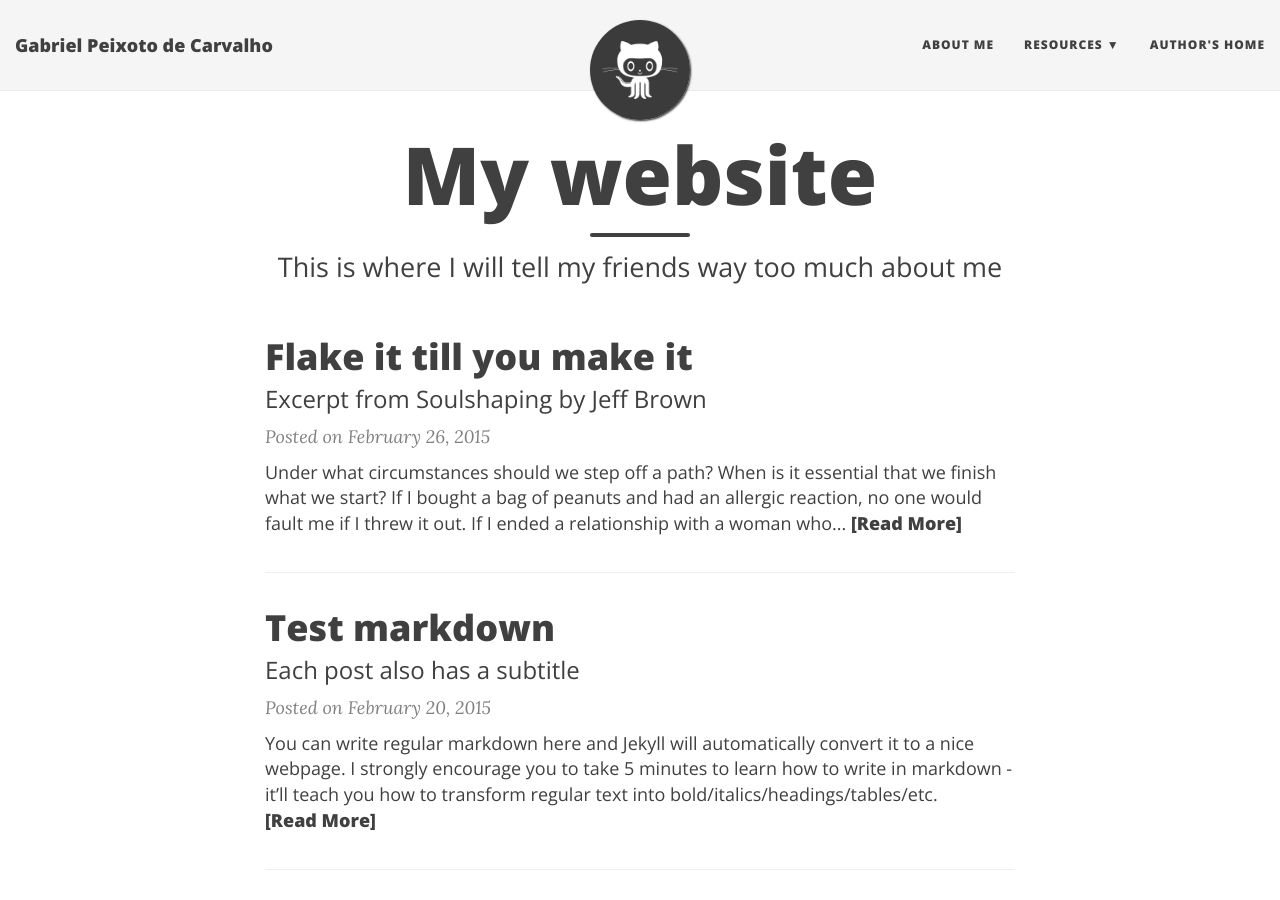
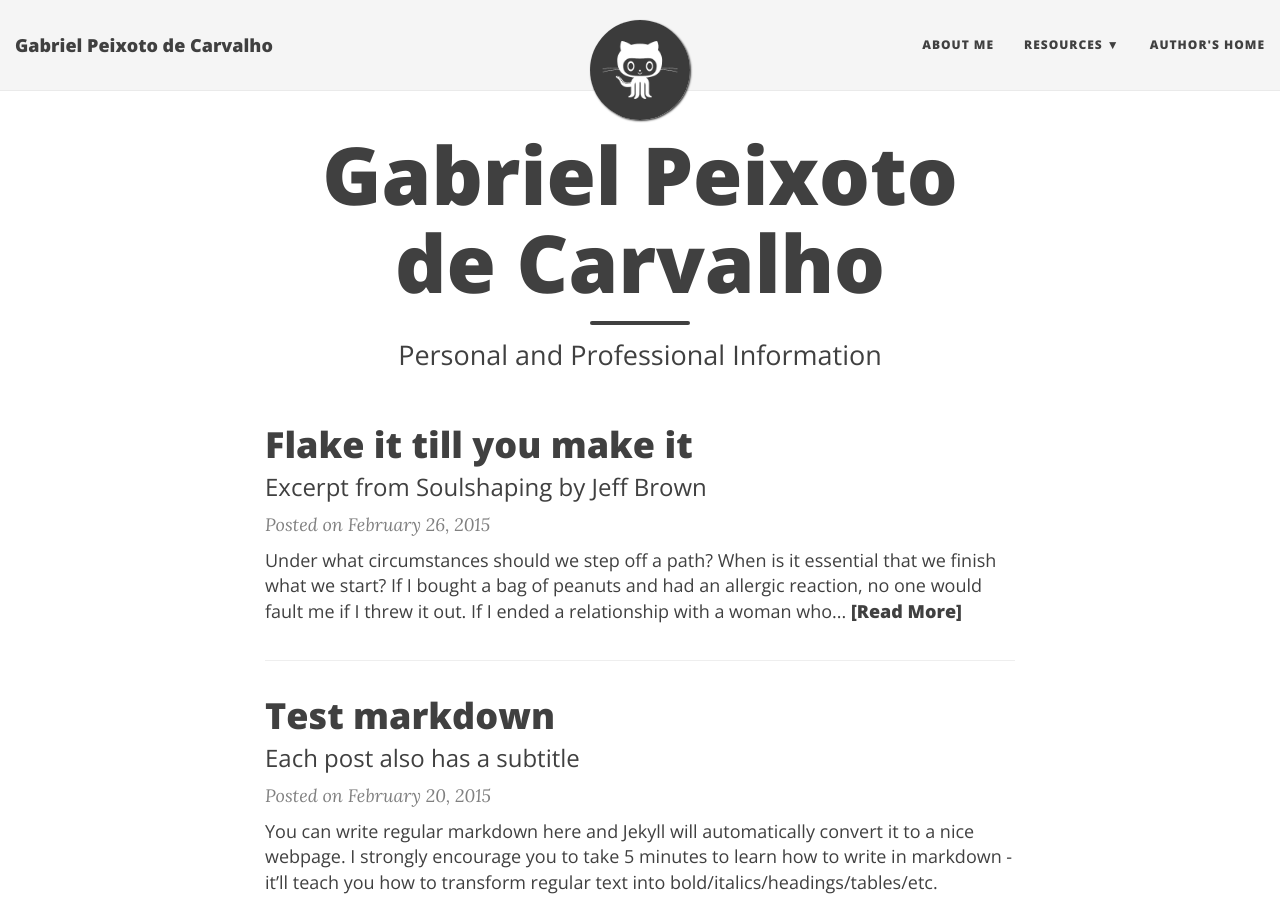
Before and after one commit to gaburiero/gaburiero.github.io, a Jekyll site: the page built from index.html, in a window 1280 px wide and 900 px high. Built offline with Jekyll 4.4.1, drawn with Linux system fonts in a browser that asks for light colours; nearby versions of some CDN libraries; the list of posts is cut into pages by our own code.

Commit message:
few change sin index.html

```diff
--- a/index.html
+++ b/index.html
@@ -1,7 +1,7 @@
 ---
 layout: page
-title: My website
-subtitle: This is where I will tell my friends way too much about me
+title: Gabriel Peixoto de Carvalho
+subtitle: Personal and Professional Information
 use-site-title: true
 ---
 
```
